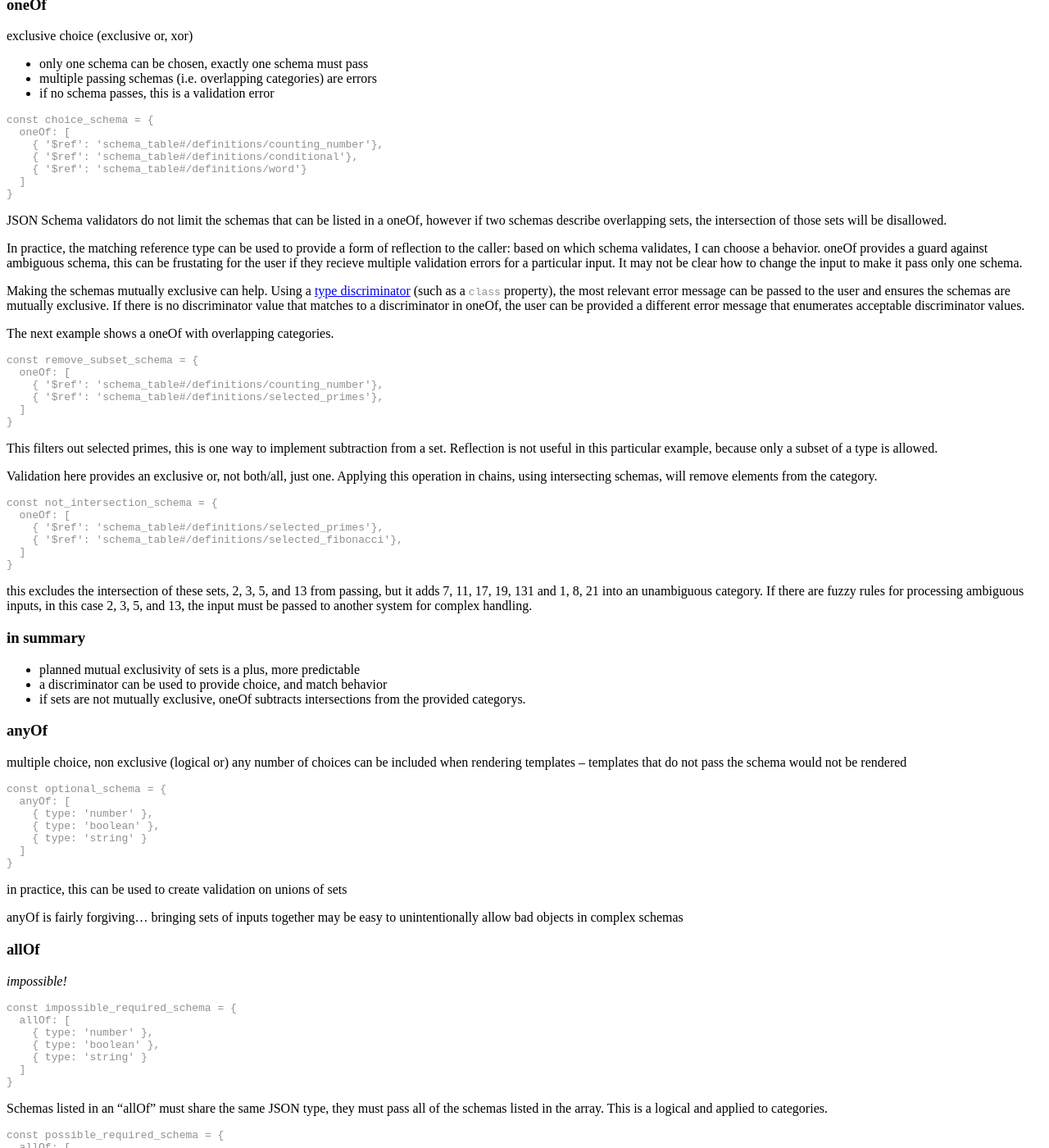
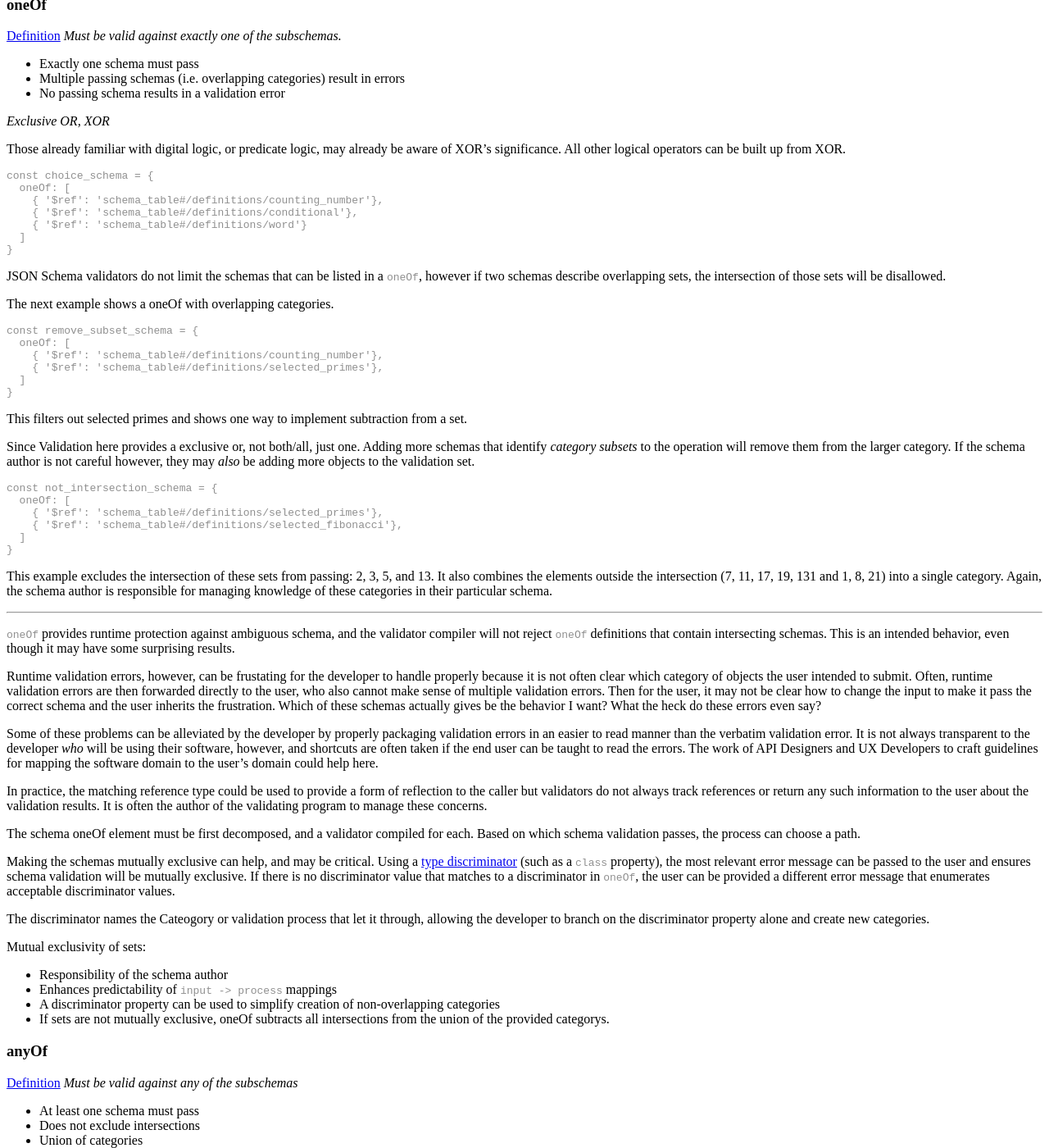
Before and after one commit to zinkem/zinkem.github.io, a Jekyll site: the page built from _posts/2020-05-08-json-schema-logic.md, in a window 1280 px wide and 1400 px high, scrolled down 1061 px. Shown: the whole window at 82% size. Built offline with Jekyll 4.4.1, drawn with Linux system fonts in a browser that asks for light colours; some of the changed text lies outside the part shown.

Commit message:
Revisions to json schema logic

````diff
--- a/_posts/2020-05-08-json-schema-logic.md
+++ b/_posts/2020-05-08-json-schema-logic.md
@@ -9,7 +9,7 @@
 
 The allOf, oneOf, and anyOf operators can be used to manipulate schema, and by proxies schema categories by applying some generic logical operations to the schema. 'oneOf' acts like xor, 'allOf' acts like and, and 'anyOf' acts like or. This can give us a sort of intuition for how schema should operate.
 
-Assume we have the following schema that we draw our categories from. These
+Assume access to the following schema that defines our categories. These
 definitions represent a set of *Terminal Symbols*. The sets defined in these
 terminals are guaranteed to have elements that do not contain other categories.
 If a schema is built up from these elements, composition of non-sensical or
@@ -60,11 +60,18 @@
 These categories will be used in JSON Schema operator examples below.
 
 # oneOf
+[Definition](https://json-schema.org/understanding-json-schema/reference/combining.html)
+*Must be valid against exactly one of the subschemas.*
 
-exclusive choice (exclusive or, xor)
-- only one schema can be chosen, exactly one schema must pass
-- multiple passing schemas (i.e. overlapping categories) are errors
-- if no schema passes, this is a validation error
+- Exactly one schema must pass
+- Multiple passing schemas (i.e. overlapping categories) result in errors
+- No passing schema results in a validation error
+
+*Exclusive OR, XOR*
+
+Those already familiar with digital logic, or predicate logic, may already be
+aware of XOR's significance.
+All other logical operators can be built up from XOR.
 
 ```javascript
 const choice_schema = {
@@ -75,14 +82,9 @@
   ]
 }
 ```
-
-JSON Schema validators do not limit the schemas that can be listed in a oneOf,
+JSON Schema validators do not limit the schemas that can be listed in a `oneOf`,
 however if two schemas describe overlapping sets, the intersection of those sets
 will be disallowed.
-
-In practice, the matching reference type can be used to provide a form of reflection to the caller: based on which schema validates, I can choose a behavior. oneOf provides a guard against ambiguous schema, this can be frustating for the user if they recieve multiple validation errors for a particular input. It may not be clear how to change the input to make it pass only one schema.
-
-Making the schemas mutually exclusive can help. Using a [type discriminator](https://swagger.io/docs/specification/data-models/inheritance-and-polymorphism/) (such as a `class` property), the most relevant error message can be passed to the user and ensures the schemas are mutually exclusive. If there is no discriminator value that matches to a discriminator in oneOf, the user can be provided a different error message that enumerates acceptable discriminator values.
 
 The next example shows a oneOf with overlapping categories.
 ```javascript
@@ -93,13 +95,14 @@
   ]
 }
 ```
+This filters out selected primes and shows one way to implement subtraction
+from a set.
 
-This filters out selected primes, this is one way to implement subtraction
-from a set. Reflection is not useful in this particular example, because only a subset of a type is allowed.
-
-Validation here provides an exclusive or, not both/all, just one. Applying this operation in chains, using intersecting schemas, will remove elements from the category.
-
-
+Since Validation here provides a exclusive or, not both/all, just one.
+Adding more schemas that identify *category subsets* to the operation will
+remove them from the larger category.
+If the schema author is not careful however, they may *also* be adding more
+objects to the validation set.
 ```javascript
 const not_intersection_schema = {
   oneOf: [
@@ -108,20 +111,78 @@
   ]
 }
 ```
-this excludes the intersection of these sets, 2, 3, 5, and 13 from passing, but it adds 7, 11, 17, 19, 131 and 1, 8, 21 into an unambiguous category. If there are fuzzy rules for processing ambiguous inputs, in this case 2, 3, 5, and 13, the input must be passed to another system for complex handling.
+This example excludes the intersection of these sets from passing: 2, 3, 5,
+and 13.
+It also combines the elements outside the intersection (7, 11, 17, 19, 131
+and 1, 8, 21) into a single category.
+Again, the schema author is responsible for managing knowledge of these
+categories in their particular schema.
 
-### in summary
+---
 
-- planned mutual exclusivity of sets is a plus, more predictable
-- a discriminator can be used to provide choice, and match behavior
-- if sets are not mutually exclusive, oneOf subtracts intersections from the provided categorys.
+`oneOf` provides runtime protection against ambiguous schema, and the validator
+compiler will not reject `oneOf` definitions that contain intersecting schemas.
+This is an intended behavior, even though it may have some surprising results.
 
+Runtime validation errors, however, can be frustating for the developer to
+handle properly because it is not often clear which category of objects the user
+intended to submit.
+Often, runtime validation errors are then forwarded directly to the user, who
+also cannot make sense of multiple validation errors.
+Then for the user, it may not be clear how to change the input to make it pass
+the correct schema and the user inherits the frustration.
+Which of these schemas actually gives be the behavior I want? What the heck do
+these errors even say?
+
+Some of these problems can be alleviated by the developer by properly packaging
+validation errors in an easier to read manner than the verbatim validation error.
+It is not always transparent to the developer *who* will be using their software,
+however, and shortcuts are often taken if the end user can be taught to read the
+errors.
+The work of API Designers and UX Developers to craft guidelines for mapping the
+software domain to the user's domain could help here.
+
+In practice, the matching reference type could be used to provide a form of
+reflection to the caller but validators do not always track references or
+return any such information to the user about the validation results.
+It is often the author of the validating program to manage these concerns.
+
+The schema oneOf element must be first decomposed, and a validator compiled for
+each. Based on which schema validation passes, the process can choose a path.
+
+Making the schemas mutually exclusive can help, and may be critical.
+Using a
+[type discriminator](https://swagger.io/docs/specification/data-models/inheritance-and-polymorphism/)
+(such as a `class` property), the most relevant error message can be passed to
+the user and ensures schema validation will be mutually exclusive.
+If there is no discriminator value that matches to a discriminator in `oneOf`, the
+user can be provided a different error message that enumerates acceptable
+discriminator values.
+
+The discriminator names the Cateogory or validation process that let it through,
+allowing the developer to branch on the discriminator property alone and create
+new categories.
+
+Mutual exclusivity of sets:
+  - Responsibility of the schema author
+  - Enhances predictability of `input -> process` mappings
+  - A discriminator property can be used to simplify creation of non-overlapping
+    categories
+  - If sets are not mutually exclusive, oneOf subtracts all intersections from
+    the union of the provided categorys.
 
 # anyOf
+[Definition](https://json-schema.org/understanding-json-schema/reference/combining.html)
+*Must be valid against any of the subschemas*
 
-multiple choice, non exclusive (logical or)
-any number of choices can be included
-when rendering templates -- templates that do not pass the schema would not be rendered
+- At least one schema must pass
+- Does not exclude intersections
+- Union of categories
+
+*Non-exclusive OR, logical OR*
+
+This property maps to traditional `OR` in logic.
+
 ```javascript
 const optional_schema = {
   anyOf: [
@@ -131,12 +192,22 @@
   ]
 }
 ```
-in practice, this can be used to create validation on unions of sets
+In practice, this can be used to create validation on unions of sets
 
-anyOf is fairly forgiving... bringing sets of inputs together
-may be easy to unintentionally allow bad objects in complex schemas
+`anyOf` is fairly forgiving, allowing in all objects that pass any of the
+schemas.
 
 # allOf
+[Definition](https://json-schema.org/understanding-json-schema/reference/combining.html)
+*Must be valid against all of the subschemas*
+
+- Objects must pass validation on all listed schemas
+- A single failing validation results in an error
+- Using `allOf` with mutually exclusive categories results in an empty category
+
+*Intersection, AND, logical AND*
+
+Represents the intersection of all listed schemas.
 
 *impossible!*
 ```javascript
@@ -148,7 +219,9 @@
   ]
 }
 ```
-Schemas listed in an "allOf" must share the same JSON type, they must pass all of the schemas listed in the array. This is a logical and applied to categories.
+Schemas listed in an "allOf" must share a single possible JSON type, since they
+must pass all of the schemas listed in the array. This is a logical AND applied
+to categories.
 ```javascript
 const possible_required_schema = {
   allOf: [
@@ -161,6 +234,10 @@
 
 ## Closing thoughts
 
+*JSON Schema validates Objects*
+  - An object is a set
+  - Sets can be manipulated using logical operators
+
 *An object is a set of key value pairs*
   - whose values can be other sets (objects)
   - an array can be an 'unkeyed' set
@@ -168,7 +245,6 @@
     - is not sensitive to order, does not need to be orderable
 
 an *array* can be a *set*, a *list*, or a *tuple*
-
 
 a *list* is an
   - unbounded array
@@ -178,3 +254,5 @@
 a *tuple* is a length bounded array, with a prescribed category at each index
 
 a *dictionary* is an object with arbitrary keys, and values that belong to a particular category.
+
+What are the most interesting ways to construct logic around these basic Categories?
````
